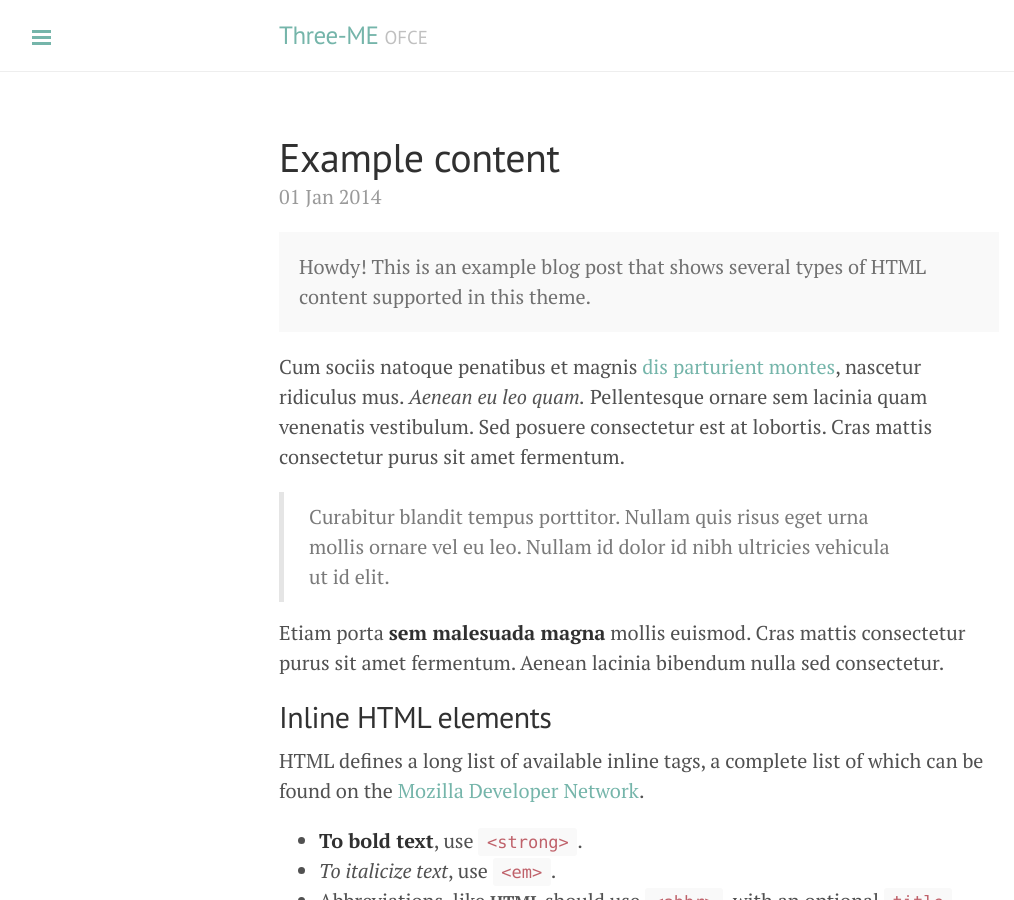
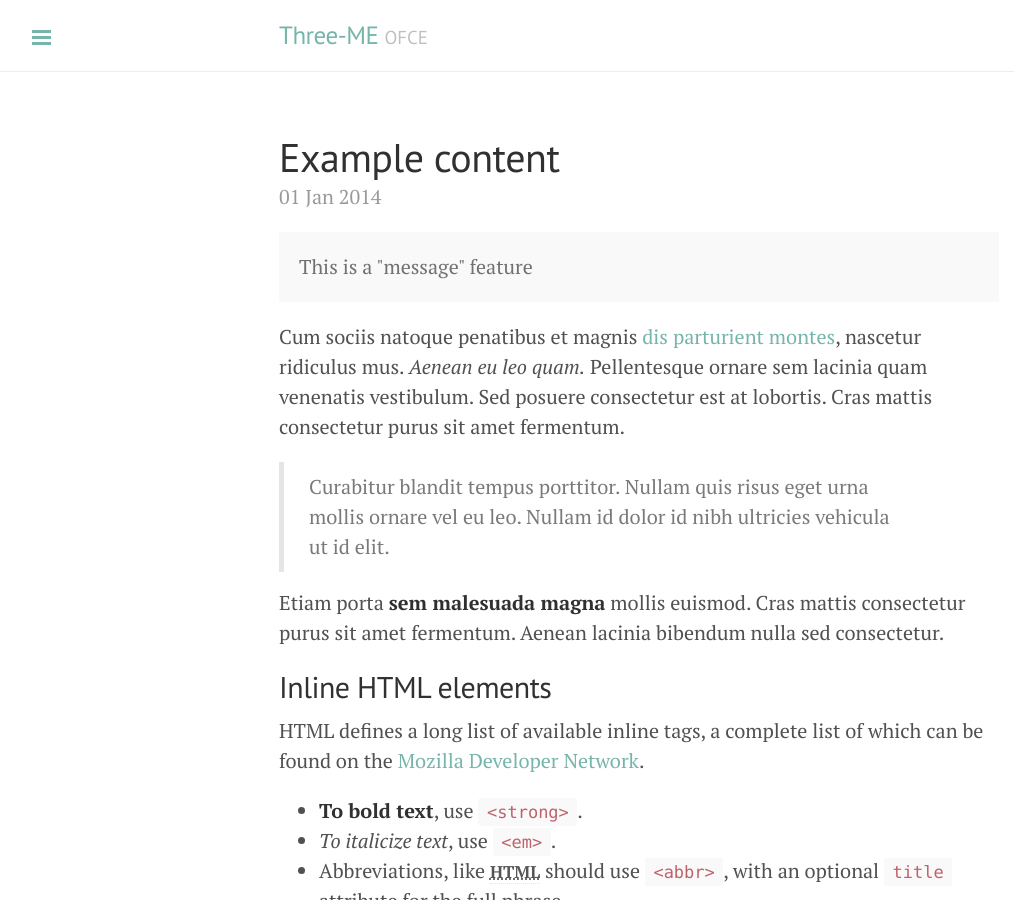
Before and after one commit to Lidewey/Lidewey.github.io, a Jekyll site: the page built from _posts/2014-01-01-example-content.md, in a window 1280 px wide and 900 px high. Shown: the whole window, without its empty margins (1-1015 px from the left). Built offline with Jekyll 4.4.1, drawn with Linux system fonts in a browser that asks for light colours; Markdown is read by kramdown in place of the engine named in the settings.

Commit message:
Edited posts

```diff
--- a/_posts/2014-01-01-example-content.md
+++ b/_posts/2014-01-01-example-content.md
@@ -5,7 +5,7 @@ title: Example content
 
 
 <div class="message">
-  Howdy! This is an example blog post that shows several types of HTML content supported in this theme.
+  This is a "message" feature
 </div>
 
 Cum sociis natoque penatibus et magnis <a href="#">dis parturient montes</a>, nascetur ridiculus mus. *Aenean eu leo quam.* Pellentesque ornare sem lacinia quam venenatis vestibulum. Sed posuere consectetur est at lobortis. Cras mattis consectetur purus sit amet fermentum.
```
Also changed, not shown: _posts/2014-08-06-First-post.md (+1 -1 lines).
